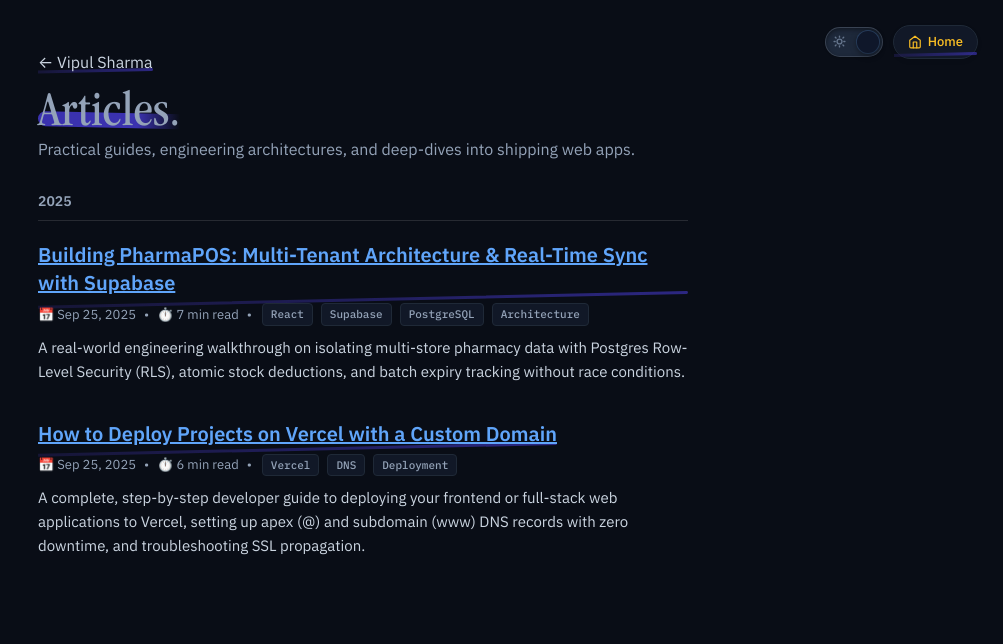
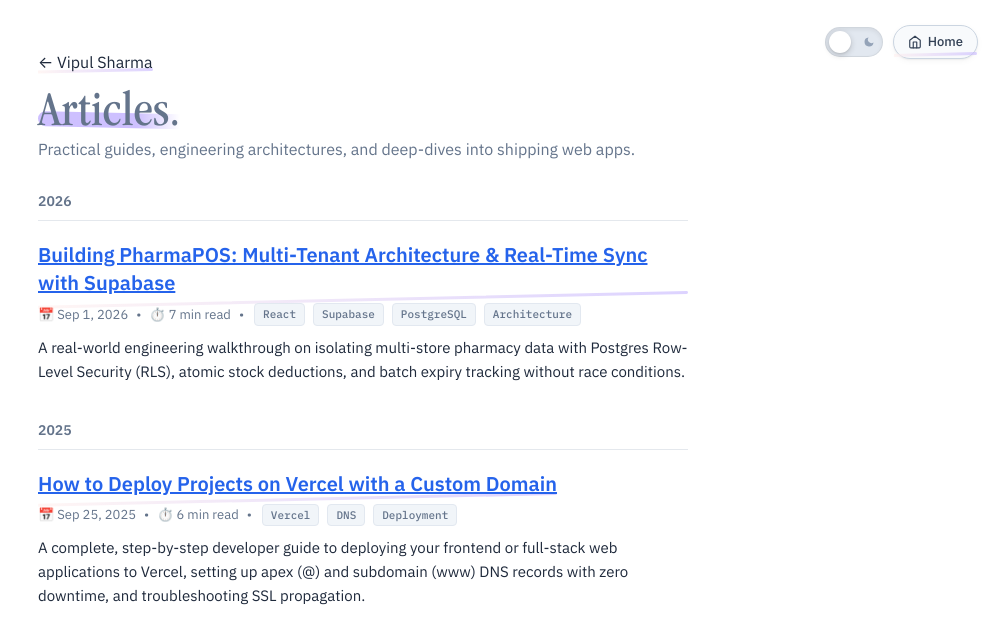
Before and after one commit to Vipul0052/Clear-Simple-Portfolio, a website: page blog.html in a window 1280 px wide. Shown: the whole page, without its empty margins (277-1280 px from the left). Drawn offline with Linux system fonts and the light colour scheme; files whose address does not match are found by name.

Commit message:
feat: clean extensionless URLs, default light theme and updated article dates

```diff
--- a/blog.html
+++ b/blog.html
@@ -1,5 +1,5 @@
 <!DOCTYPE html>
-<html lang="en-US" data-theme="dark">
+<html lang="en-US">
   <head>
     <meta charset="utf-8">
     <title>Articles — Vipul Sharma</title>
@@ -10,14 +10,14 @@
     <meta name="author" content="Vipul Sharma" />
     <meta name="language" content="EN" />
 
-    <!-- Anti-flicker Theme Initialization (Default Dark Mode) -->
+    <!-- Anti-flicker Theme Initialization (Default Light Mode) -->
     <script>
       (function() {
         const savedTheme = localStorage.getItem('theme');
-        if (savedTheme === 'light') {
+        if (savedTheme === 'dark') {
+          document.documentElement.setAttribute('data-theme', 'dark');
+        } else {
           document.documentElement.setAttribute('data-theme', 'light');
-        } else {
-          document.documentElement.setAttribute('data-theme', 'dark');
         }
       })();
     </script>
@@ -27,7 +27,7 @@
 
     <!-- Open Graph -->
     <meta property="og:type" content="website">
-    <meta property="og:url" content="https://vipulxdev.com/blog.html">
+    <meta property="og:url" content="https://vipulxdev.com/blog">
     <meta property="og:title" content="Articles — Vipul Sharma">
     <meta property="og:description" content="Engineering guides, deployment walkthroughs, and thoughts on building intelligent web applications.">
 
@@ -63,7 +63,7 @@
         </span>
       </button>
 
-      <a href="index.html" class="apple-header-btn">
+      <a href="/" class="apple-header-btn">
         <svg width="13" height="13" viewBox="0 0 24 24" fill="none" stroke="currentColor" stroke-width="2" stroke-linecap="round" stroke-linejoin="round"><path d="m3 9 9-7 9 7v11a2 2 0 0 1-2 2H5a2 2 0 0 1-2-2z"></path><polyline points="9 22 9 12 15 12 15 22"></polyline></svg>
         <span>Home</span>
       </a>
@@ -71,7 +71,7 @@
 
     <main class="articles">
       <div class="back">
-        <a href="index.html" class="back-link">← Vipul Sharma</a>
+        <a href="/" class="back-link">← Vipul Sharma</a>
       </div>
 
       <h1><mark>Articles.</mark></h1>
@@ -80,20 +80,21 @@
       </p>
 
       <div class="articles-list">
-        <div class="group">
-          <div class="year" style="font-weight: 600; font-size: 14px; margin-bottom: 8px; color: var(--tagline-text-color);">2025</div>
+        <!-- 2026 Group -->
+        <div class="group" style="margin-bottom: 36px;">
+          <div class="year" style="font-weight: 600; font-size: 14px; margin-bottom: 8px; color: var(--tagline-text-color);">2026</div>
           <div class="items">
             <div class="divider" style="height: 1px; background-color: var(--divider-color); margin-bottom: 20px;"></div>
 
             <!-- Article Item 1 (TOP) -->
-            <article class="article-card" style="margin-bottom: 36px;">
+            <article class="article-card">
               <h2 style="font-size: 20px; font-weight: 600; margin-bottom: 6px; line-height: 1.4;">
-                <a href="building-pharmapos-multi-tenant-architecture.html" style="color: var(--link-color); text-decoration: underline;">
+                <a href="/building-pharmapos-multi-tenant-architecture" style="color: var(--link-color); text-decoration: underline;">
                   Building PharmaPOS: Multi-Tenant Architecture & Real-Time Sync with Supabase
                 </a>
               </h2>
               <div class="meta" style="font-size: 13px; color: var(--tagline-text-color); margin-bottom: 10px; display: flex; gap: 8px; flex-wrap: wrap; align-items: center;">
-                <span>📅 Sep 25, 2025</span>
+                <span>📅 Sep 1, 2026</span>
                 <span>•</span>
                 <span>⏱️ 7 min read</span>
                 <span>•</span>
@@ -108,11 +109,19 @@
                 A real-world engineering walkthrough on isolating multi-store pharmacy data with Postgres Row-Level Security (RLS), atomic stock deductions, and batch expiry tracking without race conditions.
               </p>
             </article>
+          </div>
+        </div>
+
+        <!-- 2025 Group -->
+        <div class="group" style="margin-bottom: 36px;">
+          <div class="year" style="font-weight: 600; font-size: 14px; margin-bottom: 8px; color: var(--tagline-text-color);">2025</div>
+          <div class="items">
+            <div class="divider" style="height: 1px; background-color: var(--divider-color); margin-bottom: 20px;"></div>
 
             <!-- Article Item 2 -->
-            <article class="article-card" style="margin-bottom: 32px;">
+            <article class="article-card">
               <h2 style="font-size: 20px; font-weight: 600; margin-bottom: 6px; line-height: 1.4;">
-                <a href="how-to-deploy-projects-on-vercel-with-custom-domain.html" style="color: var(--link-color); text-decoration: underline;">
+                <a href="/how-to-deploy-projects-on-vercel-with-custom-domain" style="color: var(--link-color); text-decoration: underline;">
                   How to Deploy Projects on Vercel with a Custom Domain
                 </a>
               </h2>
@@ -131,7 +140,6 @@
                 A complete, step-by-step developer guide to deploying your frontend or full-stack web applications to Vercel, setting up apex (@) and subdomain (www) DNS records with zero downtime, and troubleshooting SSL propagation.
               </p>
             </article>
-
           </div>
         </div>
       </div>
@@ -142,7 +150,7 @@
       const themeToggleBtn = document.getElementById('theme-toggle');
       if (themeToggleBtn) {
         themeToggleBtn.addEventListener('click', (event) => {
-          const currentTheme = document.documentElement.getAttribute('data-theme') || 'dark';
+          const currentTheme = document.documentElement.getAttribute('data-theme') || 'light';
           const newTheme = currentTheme === 'dark' ? 'light' : 'dark';
 
           if (!document.startViewTransition) {
```
Also changed, not shown: 404.html (+10 -10 lines), building-pharmapos-multi-tenant-architecture.html (+10 -10 lines), how-to-deploy-projects-on-vercel-with-custom-domain.html (+9 -9 lines), index.html (+7 -7 lines), README.md, vercel.json (added).
